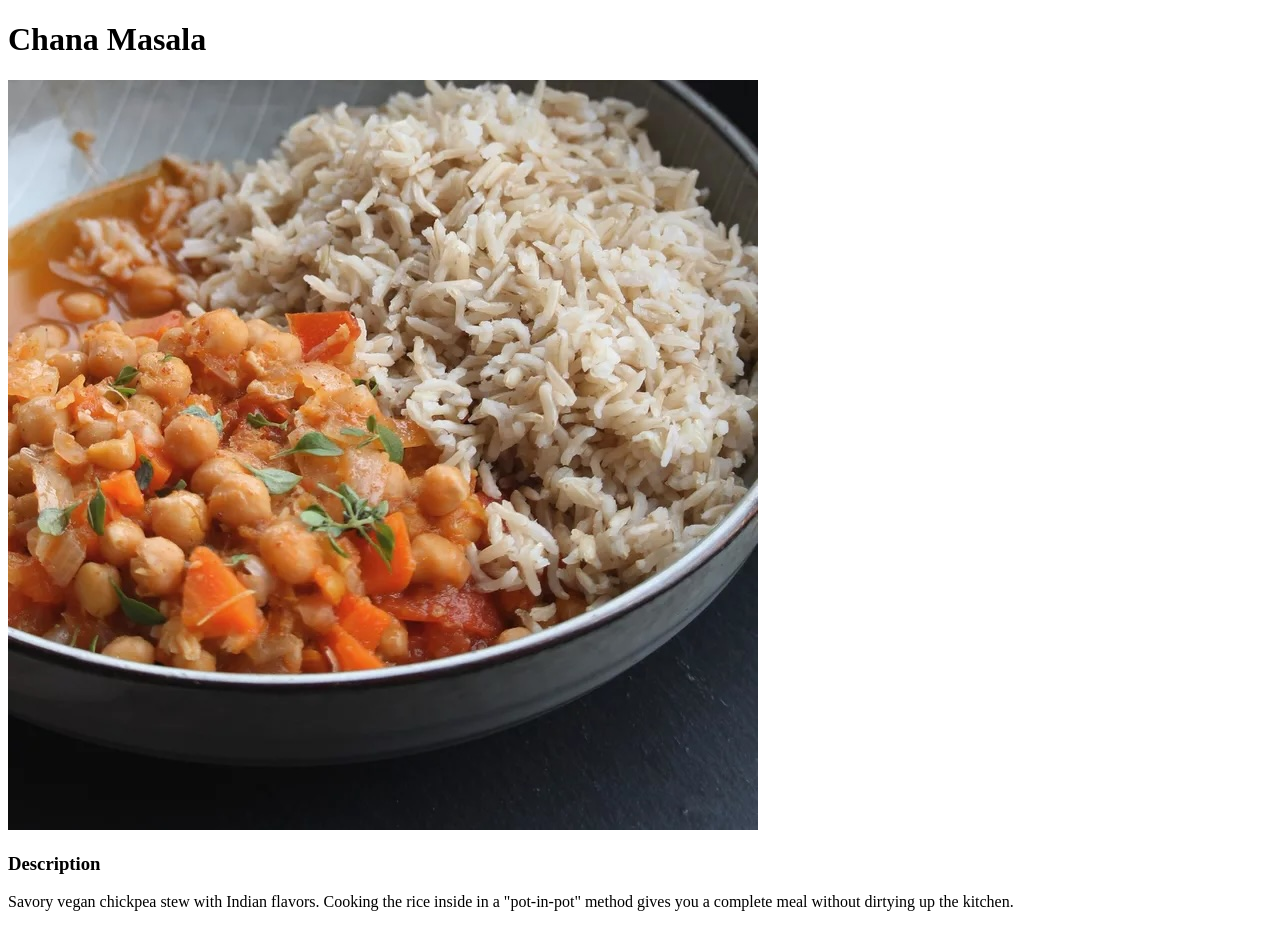
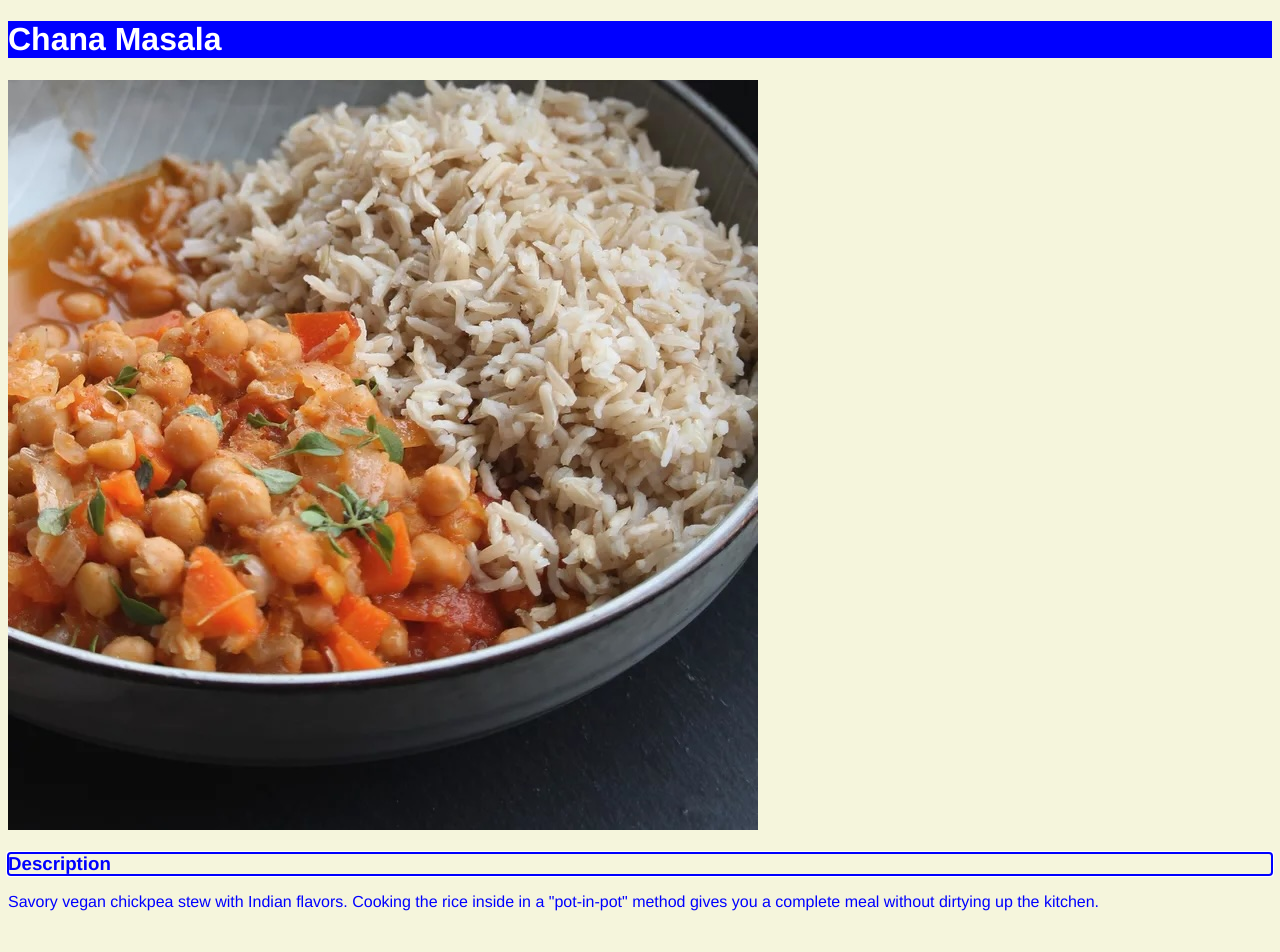
Before and after one commit to jaaty/odin-recipes, a plain HTML site: page recipes/chana-masala.html in a window 1280 px wide. Shown: the top 952 px of the page. Drawn offline with Linux system fonts and the light colour scheme.

Commit message:
add styling

```diff
--- a/recipes/chana-masala.html
+++ b/recipes/chana-masala.html
@@ -3,6 +3,7 @@
 <head>
     <meta charset="UTF-8">
     <meta name="viewport" content="width=device-width, initial-scale=1.0">
+    <link rel="stylesheet" href="../styles.css">
     <title>Document</title>
 </head>
 <body>
--- /dev/null
+++ b/styles.css
@@ -0,0 +1,14 @@
+* {
+    font-family: 'Helvetica', sans-serif;
+    background-color: beige;
+    color: blue;
+}
+
+h1 {
+    background-color: blue;
+    color: white;
+}
+
+h3 {
+    outline: auto;
+}
```
Also changed, not shown: index.html (+1 -0 lines), recipes/jamaican-curry.html (+1 -0 lines), recipes/lasagna.html (+1 -0 lines).
